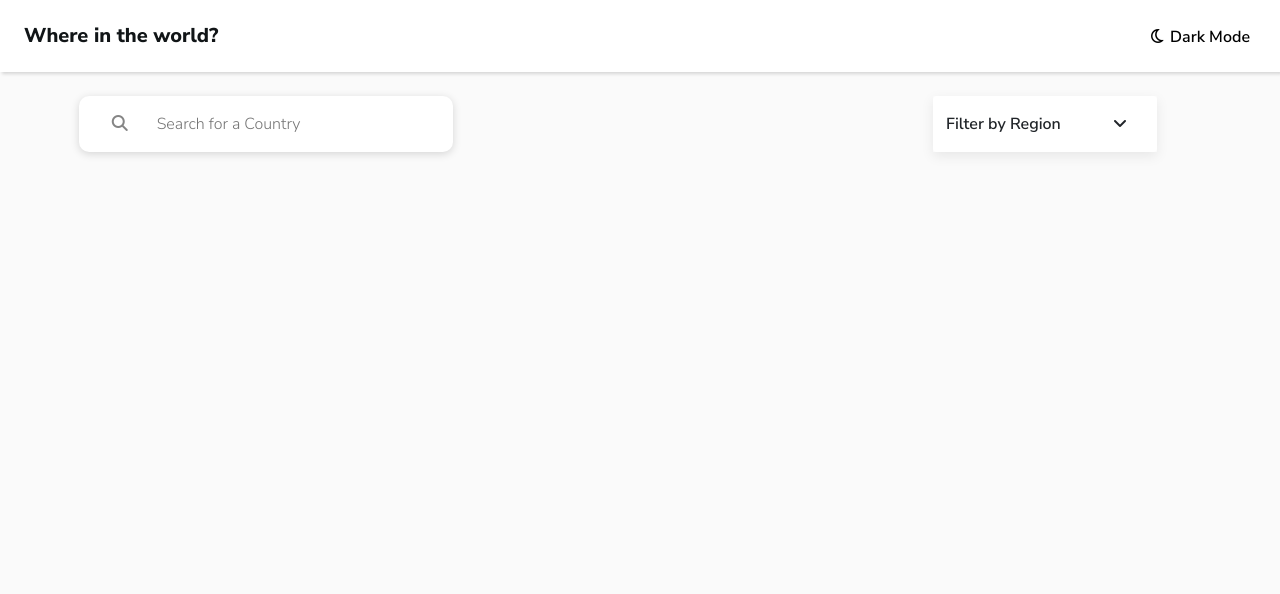
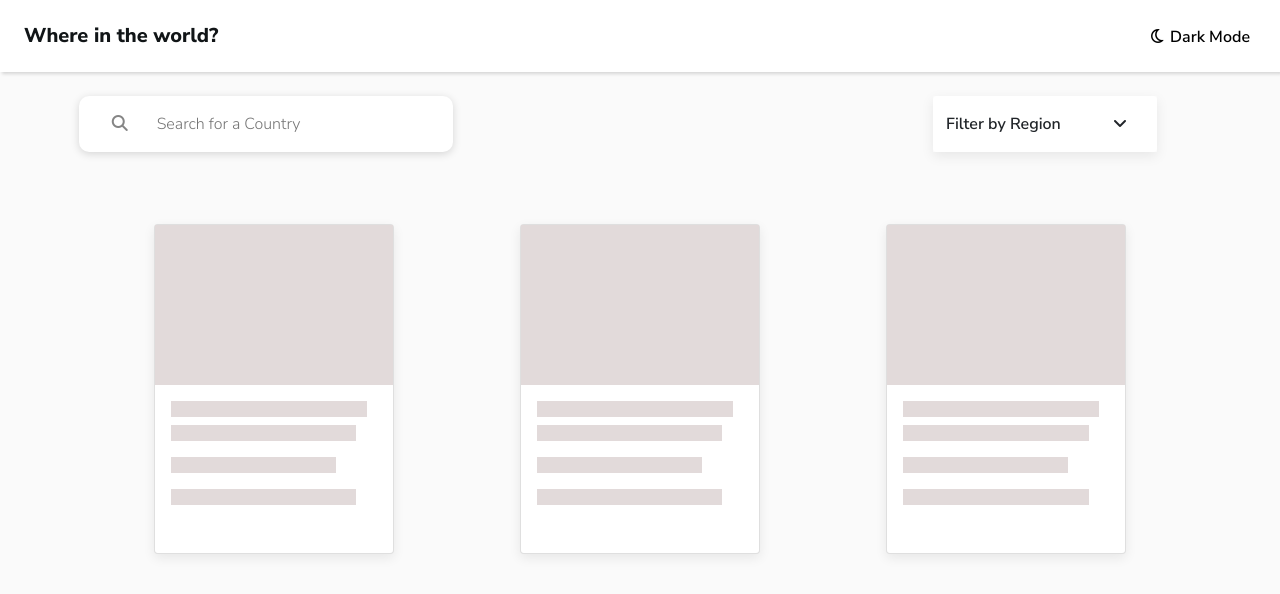
Before and after one commit to Nonnyjoe/REST-Countries-API-with-color-theme-switcher, a plain HTML site: page index.html in a window 1280 px wide. Drawn offline with nearby package versions, Linux system fonts and the light colour scheme; no server answers; a web font is replaced by a local one.

Commit message:
added skeleton preloader

```diff
--- a/index.html
+++ b/index.html
@@ -88,21 +88,48 @@
 
         <div class="country-body">
             <div class="row c-body g-4" id="c-body">
-                <!-- <div class="card country mode col-sm-12 col-md-2 col-lg-3 col-xl-4" id="country" style="width: 15rem;">
-                    <div class="flag-body">
-                        <img src="./greener global Capture.PNG" class="flag" alt="" srcset="">
+                <div class="card country mode col-sm-12 col-md-2 col-lg-3 col-xl-4" id="country" style="width: 15rem;">
+                    <div class="flag-body-Load">
                     </div>
                     <div class="card-body card-b" id="country">
-                        <h6 class="card-title "><b>United States of America</b> </h6>
-                        <p class="card-text c-txt "> <b>Population:</b> <span>323,947,000</span></p>
-                        <p class="card-text c-txt "> <b>Region:</b> <span>Americas</span></p>
-                        <p class="card-text c-txt "><b>Capital:</b> <span>Washington, D.C</span></p>
-                        <p class="card-text c-txt continent "><b>Continet:</b> <span>America</span></p>
+                        <h6 class="card-title-load "> </h6>
+                        <p class="c-txt-load "></p>
+                        <p class="card-text-load "></p>
+                        <p class="c-txt-load "></p>
+                        <p class="card-text-load continent "></p>
                     </div>
                     <div class="cover" id="common">
                         .
                     </div>
-                </div> -->
+                </div>
+                <div class="card country mode col-sm-12 col-md-2 col-lg-3 col-xl-4" id="country" style="width: 15rem;">
+                    <div class="flag-body-Load">
+                    </div>
+                    <div class="card-body card-b" id="country">
+                        <h6 class="card-title-load "> </h6>
+                        <p class="c-txt-load "></p>
+                        <p class="card-text-load "></p>
+                        <p class="c-txt-load "></p>
+                        <p class="card-text-load continent "></p>
+                    </div>
+                    <div class="cover" id="common">
+                        .
+                    </div>
+                </div>
+                <div class="card country mode col-sm-12 col-md-2 col-lg-3 col-xl-4" id="country" style="width: 15rem;">
+                    <div class="flag-body-Load">
+                    </div>
+                    <div class="card-body card-b" id="country">
+                        <h6 class="card-title-load "> </h6>
+                        <p class="c-txt-load "></p>
+                        <p class="card-text-load "></p>
+                        <p class="c-txt-load "></p>
+                        <p class="card-text-load continent "></p>
+                    </div>
+                    <div class="cover" id="common">
+                        .
+                    </div>
+                </div>
             </div>
         </div>
     </div>
--- a/style.css
+++ b/style.css
@@ -224,3 +224,43 @@ img {
 .open {
     min-height: 90vh;
 }
+
+
+/* skeleton loader */
+
+.flag-body-Load {
+    width: 100%;
+    height: 10rem;
+    background-color: #efefef;
+    animation: loading 1s linear infinite alternate;
+}
+
+.card-title-load {
+    width: 95%;
+    background-color: #efefef;
+    height: 1rem;
+    animation: loading 1s linear infinite alternate;
+}
+
+.c-txt-load {
+    width: 90%;
+    height: 1rem;
+    background-color: #efefef;
+    animation: loading 1s linear infinite alternate;
+}
+
+.card-text-load {
+    width: 80%;
+    height: 1rem;
+    background-color: #efefef;
+    animation: loading 1s linear infinite alternate;
+}
+
+@keyframes loading {
+    0% {
+        background-color: #efefef7c;
+    }
+    100% {
+        background-color: #e2dada;
+    }
+}
```
